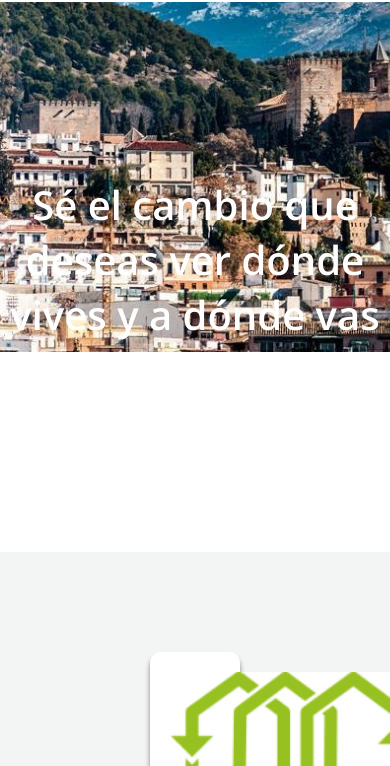
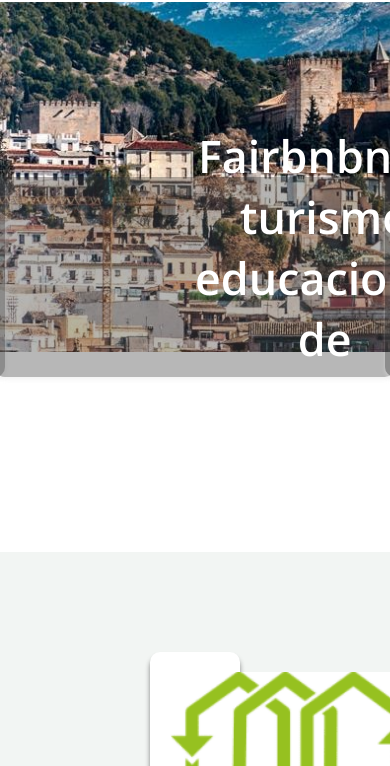
Before and after one commit to jhonnytesban/landing-fairbnb, a plain HTML site: page index.html in a window 390 px wide. Shown: the part 78-844 px from the top of the page. Drawn offline with nearby package versions, Linux system fonts and the light colour scheme.

Commit message:
comienzo de web responsive

```diff
--- a/index.html
+++ b/index.html
@@ -37,7 +37,7 @@
             <li class="list__item">
                 <div class="container">
                     <div class="container-text">
-                        <p class="text">Sé el cambio que deseas ver dónde vives y a dónde vas</p>
+                        <p class="text">Fairbnbn es turismo educacional de conciencia</p>
                     </div>
                 </div>
                 <img src="./assets/granada.jpg" alt="" class="img img2">
--- a/src/_variables.scss
+++ b/src/_variables.scss
@@ -7,3 +7,10 @@ $colorBackground2: #2f3945;
 
 //Fuentes
 $font: 'Open Sans', sans-serif;
+
+//Mixins
+@mixin laptop {
+    @media only screen and (min-width: 1100px){
+        @content;
+    }
+}
--- a/src/blocks/_slider.scss
+++ b/src/blocks/_slider.scss
@@ -52,16 +52,23 @@
     align-items: center;
 
     .container-text{
-        width: 100%;
+
+        display: flex;
+        align-items: center;
+        width: 80%;
         height: 200px;
-        // background-color: white;
-        // box-shadow: 5px 5px 5px gray;
+        padding: 0 200px;
+        background-color: rgba(77, 77, 77, 0.4);
+        border-radius: 10px;
+        // opacity: .5;
+        box-shadow: 1px 2px 5px rgba(233, 233, 233, 0.623);
         .text{
             font-family: $font;
             font-weight: 600;
-            font-size: 2.5em;
+            font-size: 2.8em;
             text-align: center;
             color: #fff;
+            z-index: 100;
         }
     }
 }
```
Also changed, not shown: styles.css, 1 other file.
